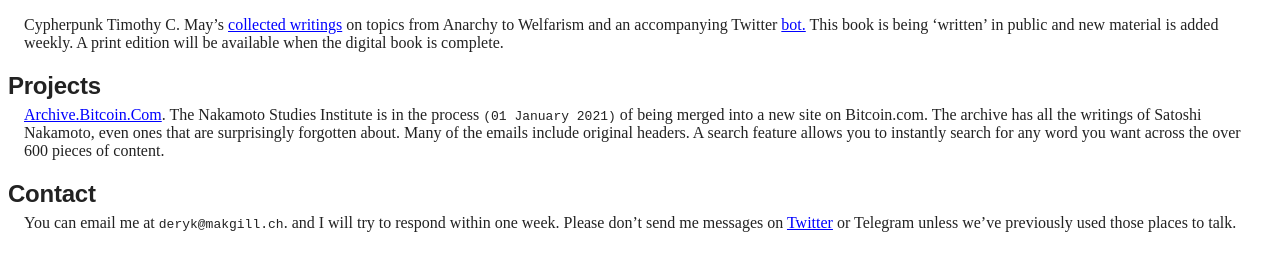
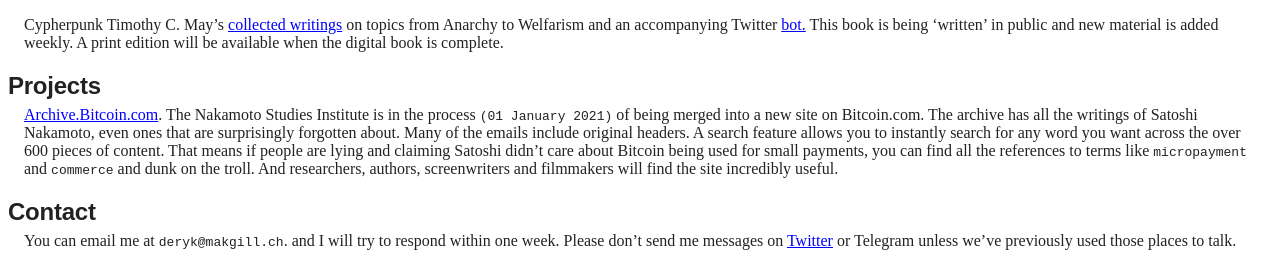
Before and after one commit to wakgill/deryk, a Jekyll site: the page built from index.md, in a window 1280 px wide, cut to the strip 628-900 px from the top of the page. Built offline with Jekyll 4.4.1, drawn with Linux system fonts in a browser that asks for light colours.

Commit message:
Update index.md

```diff
--- a/index.md
+++ b/index.md
@@ -33,7 +33,7 @@
 
 ## Projects
 
-[Archive.Bitcoin.Com](/wakgill/bitcoin-archive). The Nakamoto Studies Institute is in the process <code>(01 January 2021)</code> of being merged into a new site on Bitcoin.com. The archive has all the writings of Satoshi Nakamoto, even ones that are surprisingly forgotten about. Many of the emails include original headers. A search feature allows you to instantly search for any word you want across the over 600 pieces of content.
+[Archive.Bitcoin.com](/wakgill/bitcoin-archive). The Nakamoto Studies Institute is in the process <code>(01 January 2021)</code> of being merged into a new site on Bitcoin.com. The archive has all the writings of Satoshi Nakamoto, even ones that are surprisingly forgotten about. Many of the emails include original headers. A search feature allows you to instantly search for any word you want across the over 600 pieces of content. That means if people are lying and claiming Satoshi didn't care about Bitcoin being used for small payments, you can find all the references to terms like <code>micropayment</code> and <code>commerce</code> and dunk on the troll. And researchers, authors, screenwriters and filmmakers will find the site incredibly useful.
 
 ## Contact
 
```
